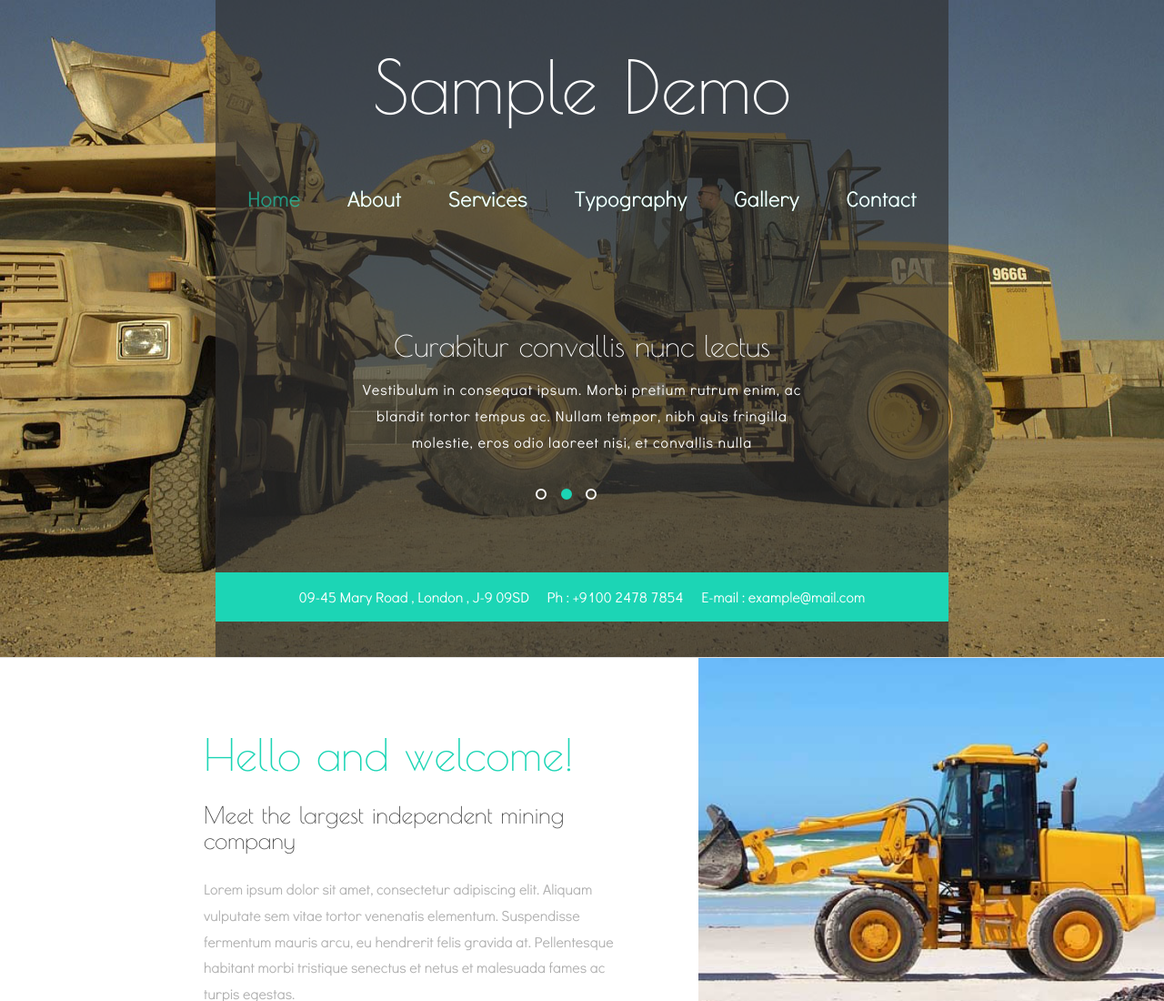
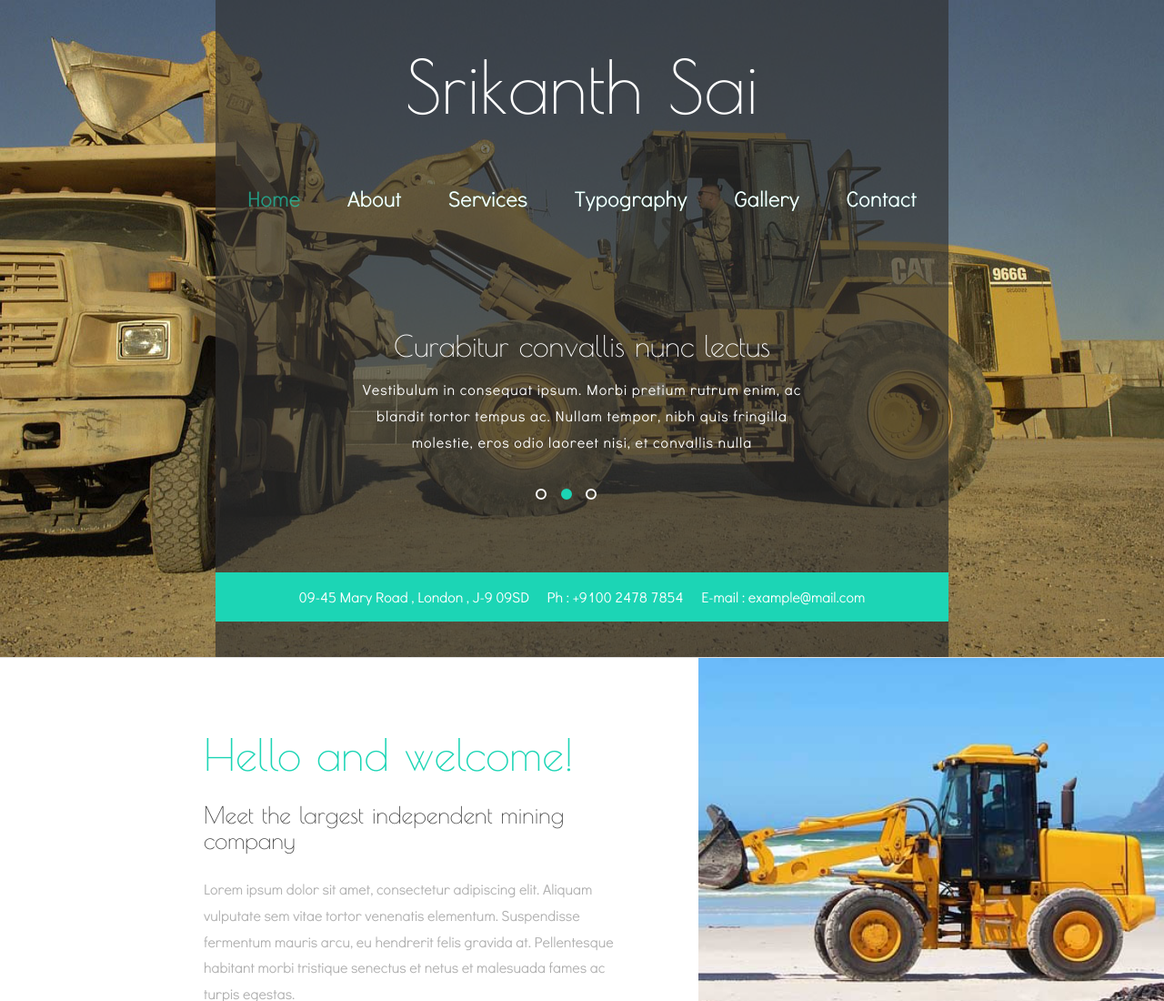
Before and after one commit to Ganesh-764/demo-web, a plain HTML site: page index.html in a window 1280 px wide. Shown: the top 1100 px of the page at 91% size. Drawn offline with Linux system fonts and the light colour scheme.

Commit message:
Update index.html

```diff
--- a/index.html
+++ b/index.html
@@ -27,7 +27,7 @@ Smartphone Compatible web template, free webdesigns for Nokia, Samsung, LG, Sony
 	<div class="banner">
 		<div class="banner-content">
 			<div class="logo">
-				<a href="index.html">Sample Demo</a>
+				<a href="index.html">Srikanth Sai</a>
 			</div>
 			<div class="top-nav">
 				<span class="menu">MENU</span>
```
